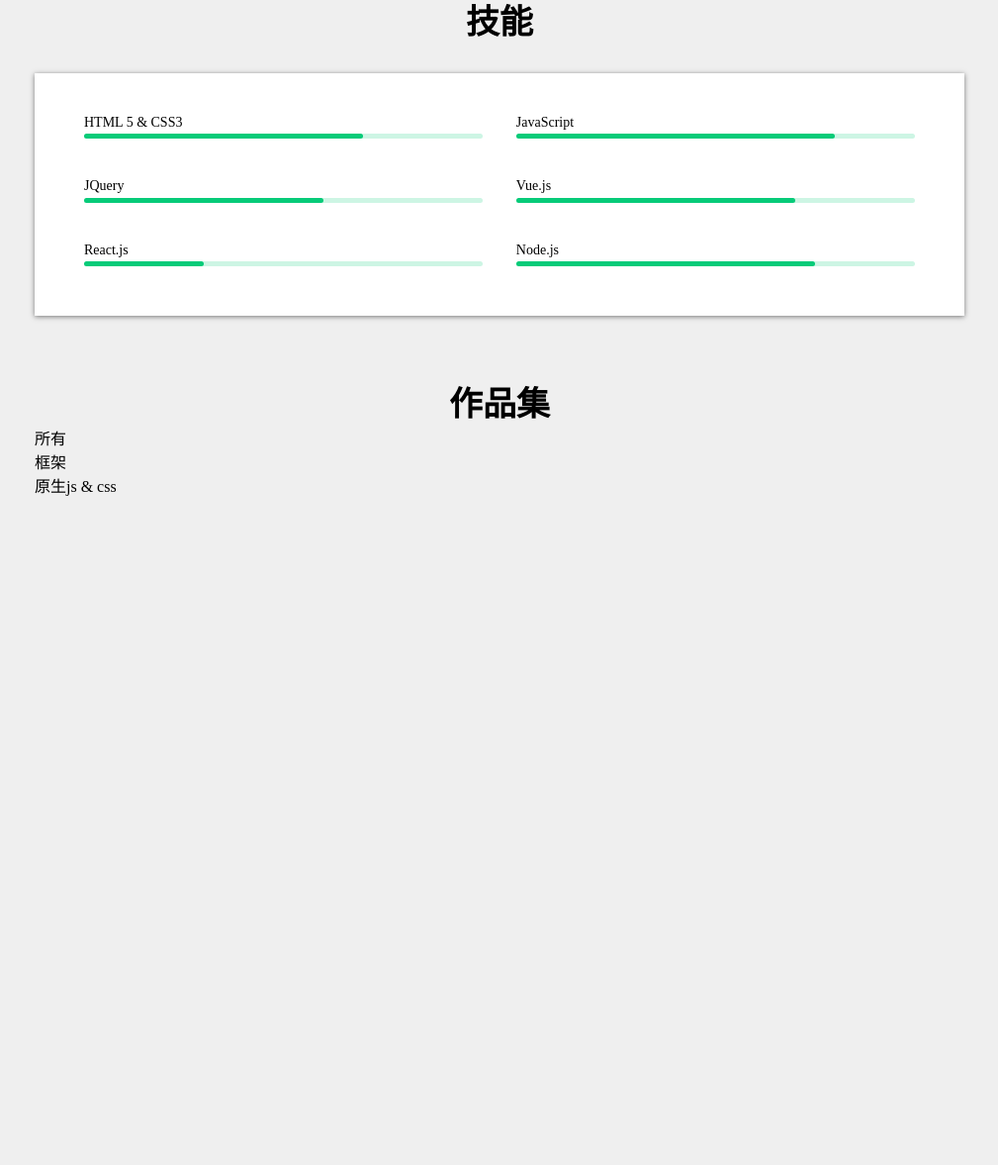
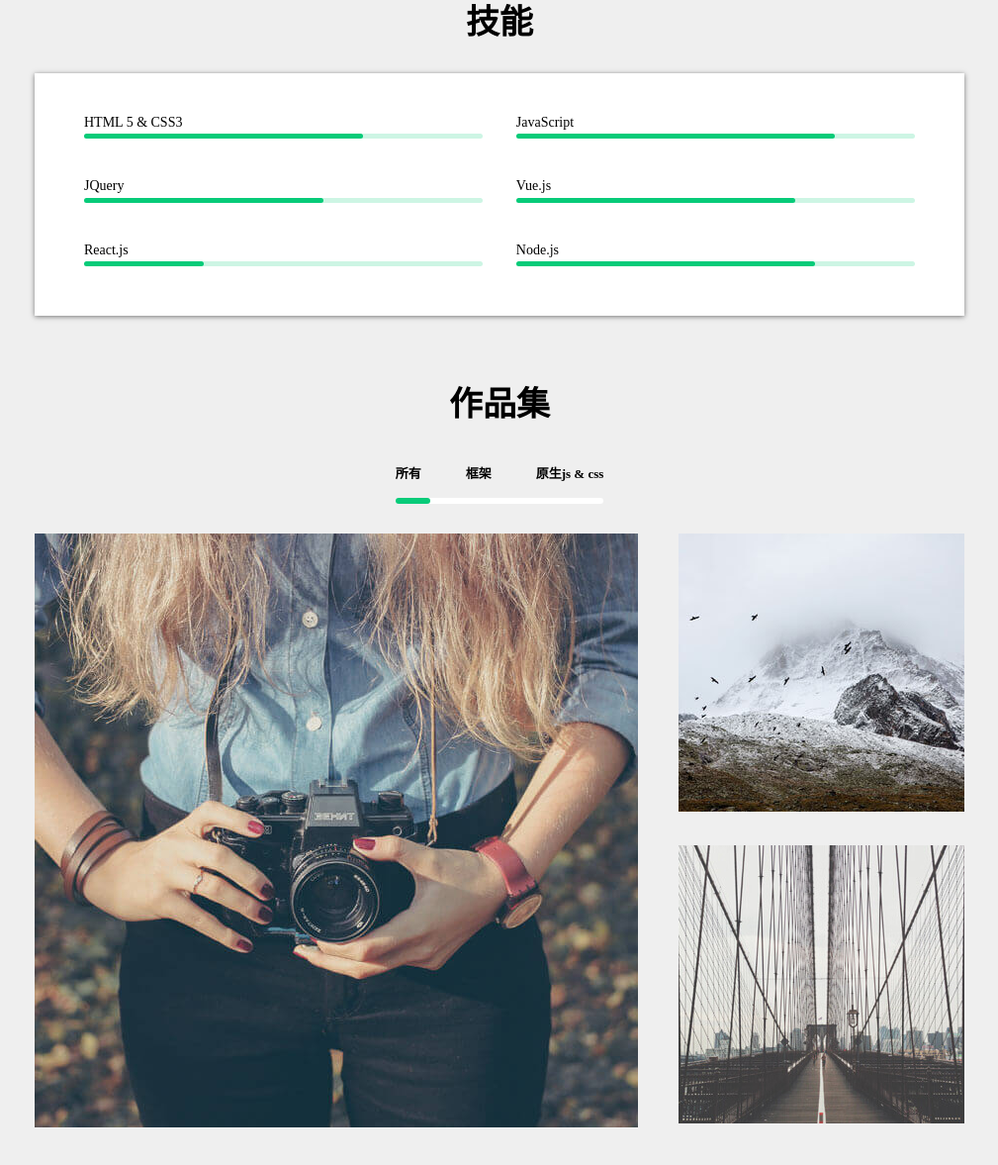
Before and after one commit to jerryfangr/resume, a plain HTML site: page index.html in a window 1280 px wide. Shown: the part 952-2129 px from the top of the page at 99% size, without its empty margins (135-1144 px from the left). Before the commit the page ends 1454 px from the top, so only its background shows below. Drawn offline with Linux system fonts and the light colour scheme.

Commit message:
add portfolio section css

```diff
--- a/css/index.css
+++ b/css/index.css
@@ -253,3 +253,69 @@
   height: 100%;
   border-radius: 2.5px;
 }
+section.portfolio {
+  text-align: center;
+  margin-bottom: 100px;
+}
+section.portfolio > nav {
+  text-align: center;
+  display: inline-block;
+  vertical-align: top;
+
+}
+section.portfolio > nav > ol {
+  display: inline-block;
+  vertical-align: top;
+  margin: 38px auto 0;
+}
+section.portfolio > nav > ol > li {
+  float: left;
+  margin-left: 45px;
+  font-size: 13px;
+  font-weight: bold;
+  cursor: pointer;
+}
+section.portfolio > nav > ol > li:first-child {
+  margin-left: 0;
+}
+section.portfolio > nav > .bar {
+  margin-top: 16px;
+  height: 6px;
+  border-radius: 3px;
+  background-color: #fff;
+}
+section.portfolio > nav .bar-inner {
+  height: 100%;
+  border-radius: 3px;
+  background-color: #07CB79;
+  transition-property: width, margin;
+  transition-duration: 0.4s;
+}
+section.portfolio > nav .bar.state-1 .bar-inner {
+  margin-left: 0;
+  width: 35px;
+}
+section.portfolio > nav .bar.state-2 .bar-inner {
+  margin-left: 65px;
+  width: 35px;
+}
+section.portfolio > nav .bar.state-3 .bar-inner {
+  margin-left: 140px;
+  width: 95px;
+}
+
+section.portfolio .works {
+  position: relative;
+  margin-top: 30px;
+}
+section.portfolio .works > .big,
+section.portfolio .works > .small {
+  position: absolute;
+}
+
+/* .big {
+  float: left;
+}
+.small {
+  float: right;
+} */
--- a/index.html
+++ b/index.html
@@ -138,17 +138,39 @@
     <section class="portfolio">
       <h2>作品集</h2>
       <nav>
-        <ol>
-          <li>所有</li>
-          <li>框架</li>
-          <li>原生js &amp; css</li>
+        <ol class="clearfix">
+          <li id="portfolio1">所有</li>
+          <li id="portfolio2">框架</li>
+          <li id="portfolio3">原生js &amp; css</li>
         </ol>
+        <div id="portfolioBar" class="bar state-1">
+          <div class="bar-inner"></div>
+        </div>
       </nav>
-      <div class="jobs">
-        <div class="big"></div>
-        <div class="small"></div>
-        <div class="small"></div>
+      <div class="works" style="height: 600px;">
+        <div class="big" style="top: 0; left: 0;">
+          <img src="./img/portfolio-1.jpg" alt="作品1截图">
+        </div>
+        <div class="small" style="top: 0; right: 0;">
+          <img src="./img/portfolio-2.jpg" alt="作品2截图">
+        </div>
+        <div class="small" style="bottom: 0; right: 0;">
+          <img src="./img/portfolio-3.jpg" alt="作品3截图">
+        </div>
       </div>
     </section>
+
+    <script>
+      portfolio1.onclick = function () {
+        portfolioBar.className = "bar state-1";
+      }
+      portfolio2.onclick = function () {
+        portfolioBar.className = "bar state-2";
+      }
+      portfolio3.onclick = function () {
+        portfolioBar.className = "bar state-3";
+      }
+    </script>
+
   </body>
 </html>
```
Also changed, not shown: img/portfolio-1.jpg (added), img/portfolio-2.jpg (added), img/portfolio-3.jpg (added).
